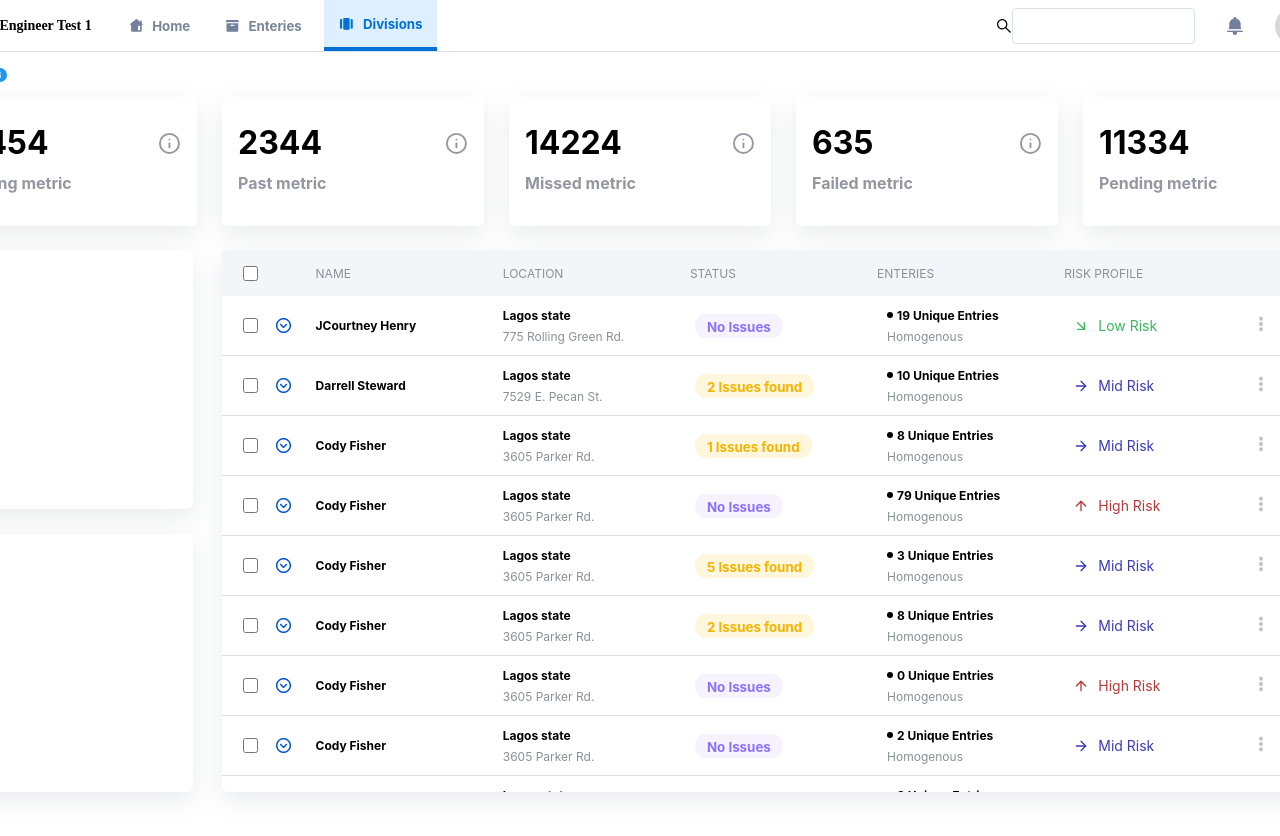
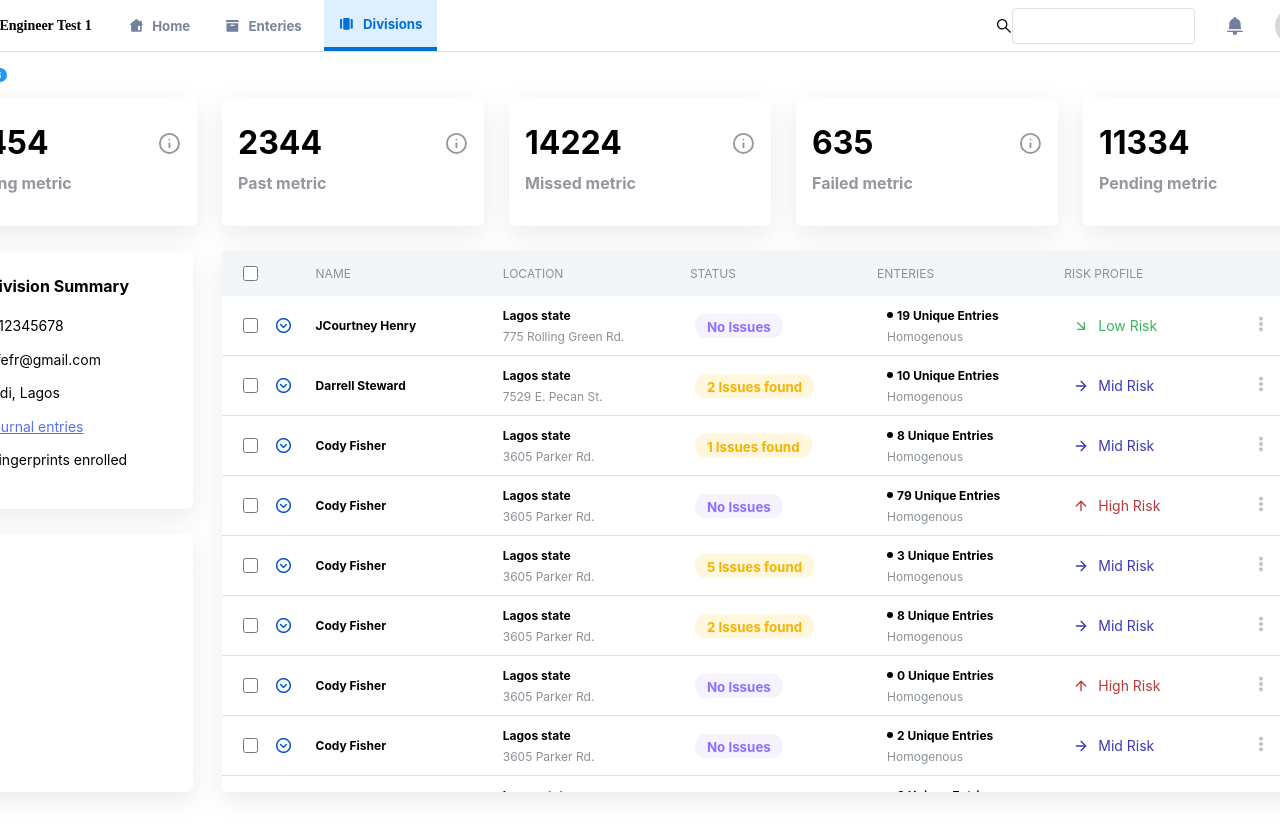
Before and after one commit to Bondesvick/Fe-Engineer, a React (Create React App) app: page / in a window 1280 px wide. Shown: the top 836 px of the page. Built offline with nearby package versions, Linux system fonts and the light colour scheme.

Commit message:
completed summary area

```diff
--- a/src/Components/Summary.jsx
+++ b/src/Components/Summary.jsx
@@ -9,9 +9,8 @@ const Main = styled.div`
     border-radius: 6px;
     display: flex;
     flex-direction: column;
-    position: relative;
-    justify-content: space-around;
-    padding-left: 16px;
+    justify-content: flex-start;
+    padding: 9px;
 
     grid-column-start: 1;
     grid-column-end: 2;
@@ -19,9 +18,60 @@ const Main = styled.div`
     grid-row-end: 4;
 `
 
+const Addresses = styled.div`
+     display: flex;
+    flex-direction: column;
+    justify-content: flex-start;
+
+    .anAddress{
+        display: flex;
+         width: 100%;
+         align-items: center;
+         margin-bottom: -14px;
+
+         p{
+             font-size: 14px;
+             line-height: 140%;
+         }
+    }
+
+`
+
 export default function Summary() {
     return (
         <Main>
+            <div style={{display: "flex", width: "100%", alignItems: "center", marginBottom: "-10px"}}>
+                <img src="./Images/Castle.png" alt="castle" style={{marginRight: "12px"}}/>
+                <p style={{fontWeight: "bold"}}>Division Summary</p>
+            </div>
+
+            <Addresses>
+                <div className="anAddress">
+                    <img src="./Images/phone.png" alt="castle" style={{height: "16px", width: "16px", marginRight: "12px"}}/>
+                    <p style={{}}>08012345678</p>
+                </div>
+
+                <div className="anAddress">
+                    <img src="./Images/envelope.png" alt="castle" style={{height: "16px", width: "16px", marginRight: "12px"}}/>
+                    <p style={{}}>asbfefr@gmail.com</p>
+                </div>
+
+                <div className="anAddress">
+                    <img src="./Images/location.png" alt="castle" style={{height: "16px", width: "16px", marginRight: "12px"}}/>
+                    <p style={{}}>Mojidi, Lagos</p>
+                </div>
+
+                <div className="anAddress">
+                    <img src="./Images/notes-book.png" alt="castle" style={{height: "16px", width: "16px", marginRight: "12px"}}/>
+                    <p style={{color: "#5771EE", textDecoration: "underline"}}>2 Journal entries</p>
+                </div>
+
+                <div className="anAddress">
+                    <img src="./Images/Group.png" alt="castle" style={{height: "16px", width: "16px", marginRight: "12px"}}/>
+                    <p style={{}}>24 fingerprints enrolled</p>
+                </div>
+            </Addresses>
+
 
         </Main>
     )
```
